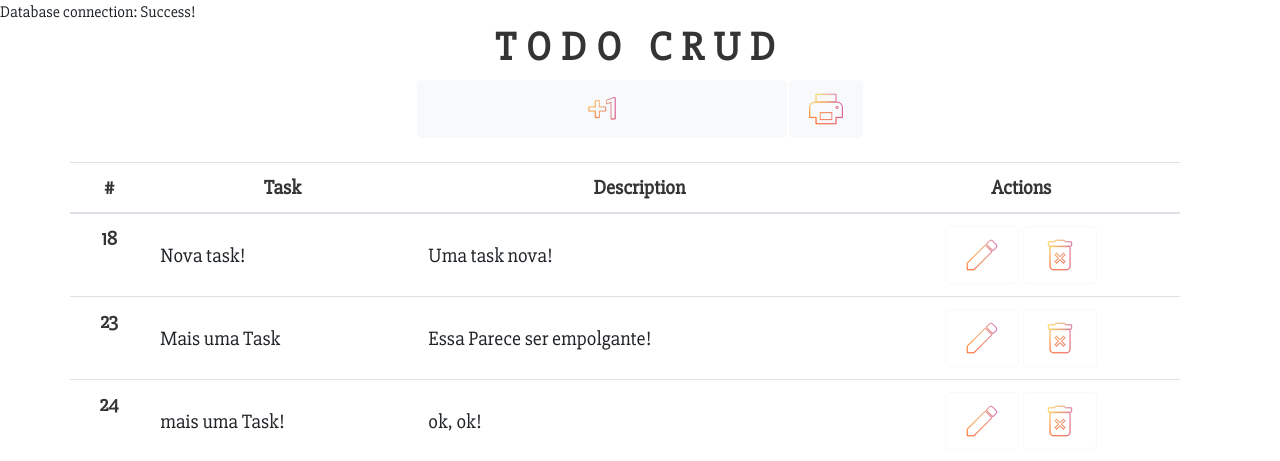
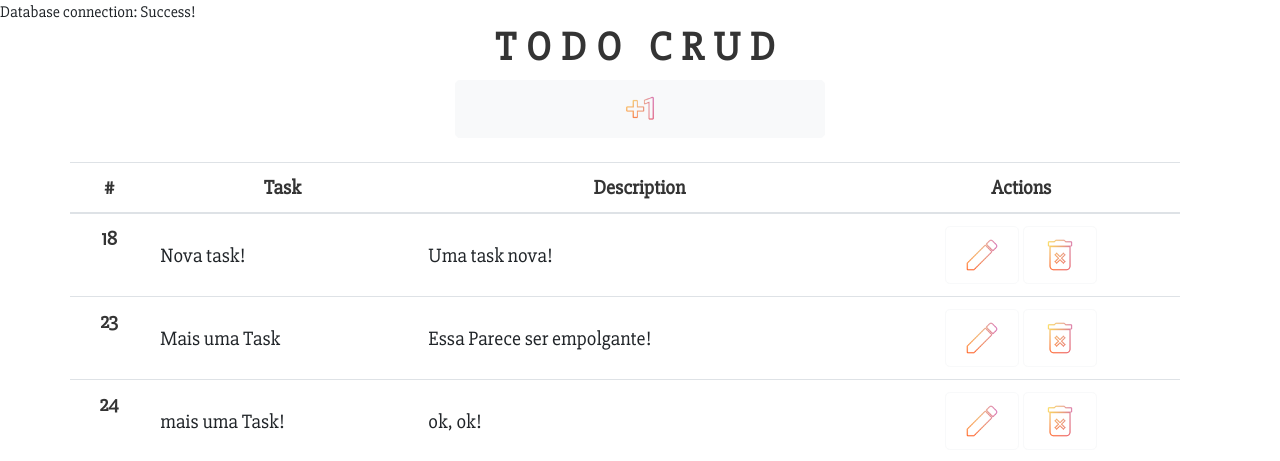
Before and after one commit to BlairWaldorf/CRUD_PHP_MYSQL, a PHP site: page / in a window 1280 px wide. Shown: the top 461 px of the page. Run offline with PHP 8.4, Linux system fonts and the light colour scheme; data comes from the database, SQL or seed files in the repository; some libraries are stand-ins or nearby versions.

Commit message:
Printing button removed to investigate issue

```diff
--- a/index.php
+++ b/index.php
@@ -29,12 +29,12 @@ $result = $db->query($sql);
     <div class="container">
       <div class="row">
         <div class="col-md-12 text-center">
-          <button type="button" data-toggle="modal" data-target="#modal-todo" class="col-md-4 mb-4 btn btn-light btn-lg">
+          <button type="button" data-toggle="modal" id="noModal" data-target="#modal-todo" class="col-md-4 mb-4 btn btn-light btn-lg">
             <img id="myimage" src="img/plus.png"/>
           </button>
-          <button type="button" data-toggle="modal" data-target="#modal-todo" class="mb-4 btn btn-light btn-lg" onclick="print();">
+          <!-- <button type="button" data-toggle="modal" data-target="#modal-todo" class="mb-4 btn btn-light btn-lg no-modal" onclick="print();">
             <img id="myimage" class="btn-print" src="img/print.png"/>
-          </button>
+          </button> -->
         </div>
       </div>
     </div>
@@ -103,6 +103,7 @@ $result = $db->query($sql);
         </table>
       </div>
     </div>
+
     <script src="https://code.jquery.com/jquery-3.2.1.slim.min.js" integrity="sha384-KJ3o2DKtIkvYIK3UENzmM7KCkRr/rE9/Qpg6aAZGJwFDMVNA/GpGFF93hXpG5KkN" crossorigin="anonymous"></script>
     <script src="https://cdnjs.cloudflare.com/ajax/libs/popper.js/1.12.9/umd/popper.min.js" integrity="sha384-ApNbgh9B+Y1QKtv3Rn7W3mgPxhU9K/ScQsAP7hUibX39j7fakFPskvXusvfa0b4Q" crossorigin="anonymous"></script>
     <script src="https://maxcdn.bootstrapcdn.com/bootstrap/4.0.0/js/bootstrap.min.js" integrity="sha384-JZR6Spejh4U02d8jOt6vLEHfe/JQGiRRSQQxSfFWpi1MquVdAyjUar5+76PVCmYl" crossorigin="anonymous"></script>
```
